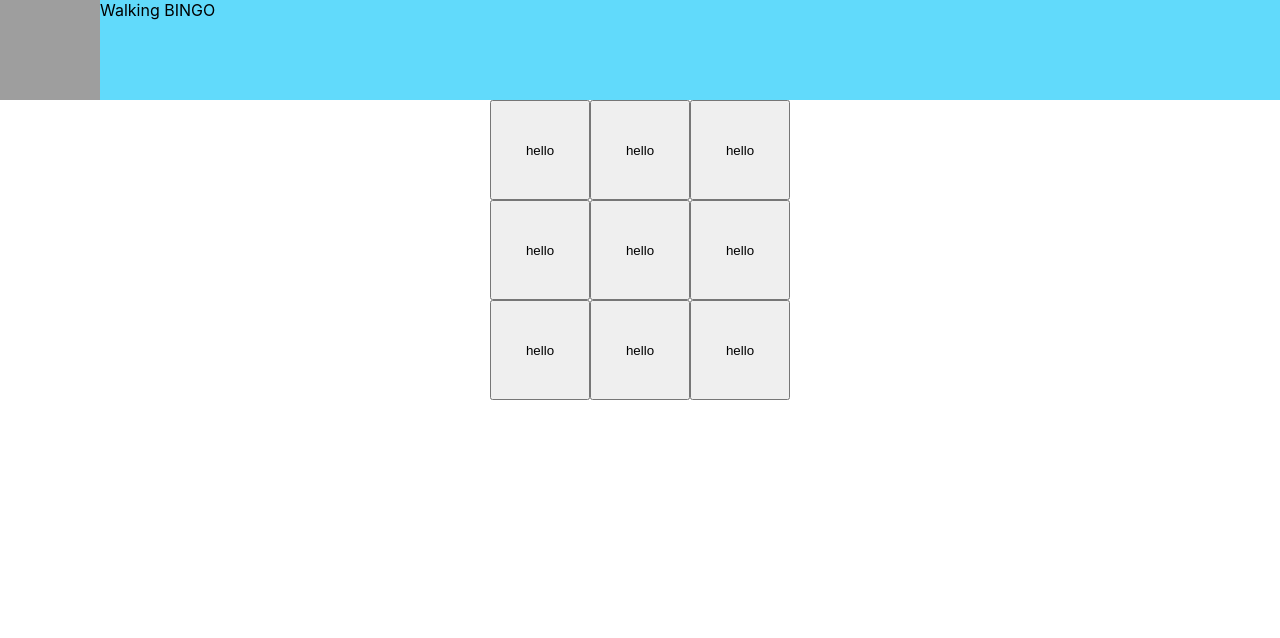
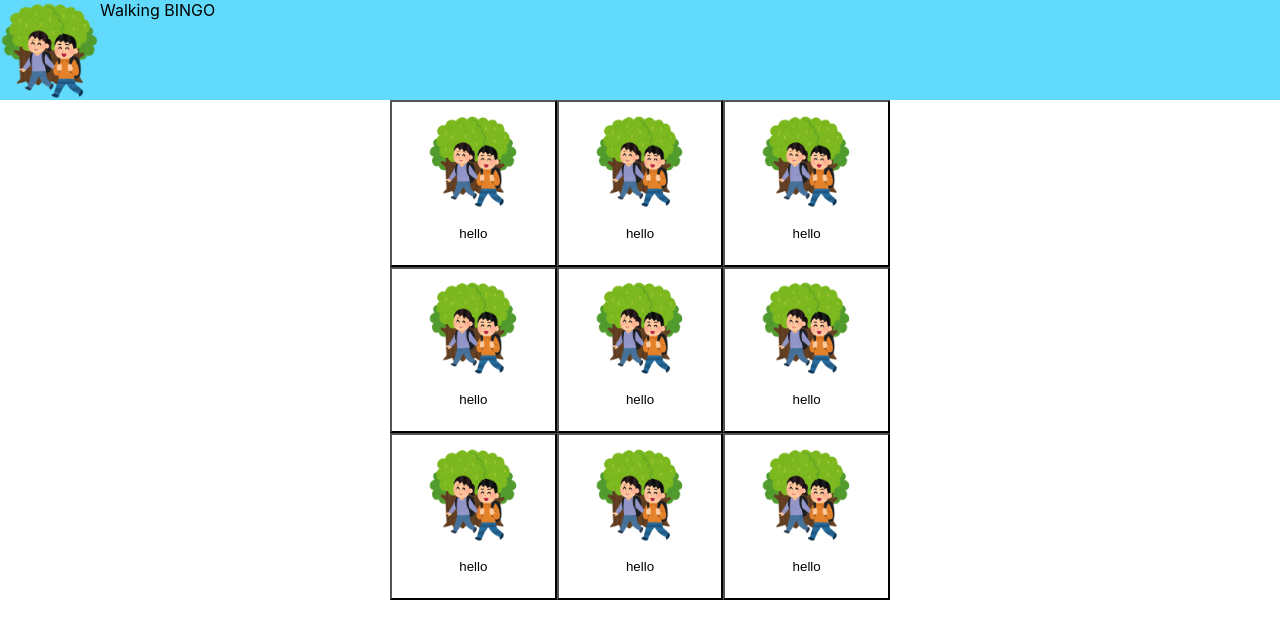
Before and after one commit to H4KB/walking-bingo, a React (Create React App) app: page / in a window 1280 px wide. Shown: the top 638 px of the page. Built offline with nearby package versions, Linux system fonts and the light colour scheme; grey boxes are pictures that could not be loaded.

Commit message:
refactor: Organize Component.

```diff
--- a/src/App.css
+++ b/src/App.css
@@ -29,28 +29,6 @@
   color: #61dafb;
 }
 
-.grid-container {
-  display: grid;
-  grid-template-columns: repeat(3, 1fr);
-  gap: 0 0;
-  margin-right: auto;
-  margin-left: auto;
-  width: 300px;
-  height: 300px;
-}
-
-.grid-item {
-  display: grid;
-  place-items: center;
-  width: 100%;
-  height: 100%;
-}
-
-.square {
-  width: 100%;
-  height: 100%;
-}
-
 @keyframes App-logo-spin {
   from {
     transform: rotate(0deg);
--- a/src/App.tsx
+++ b/src/App.tsx
@@ -1,5 +1,8 @@
 import React from "react";
-import logo from "./img/walking.png";
+
+import Bingo from "./components/Bingo";
+
+import logo from "./images/walking.png";
 import "./App.css";
 
 function App() {
@@ -10,19 +13,7 @@ function App() {
         <div>Walking BINGO</div>
       </header>
       <body>
-        <div id="bingo">
-          <div className="grid-container">
-            {Array(9)
-              .fill(0)
-              .map((_, i) => (
-                <div className="grid-item">
-                  <button key={i} className="square">
-                    hello
-                  </button>
-                </div>
-              ))}
-          </div>
-        </div>
+        <Bingo />
       </body>
     </div>
   );
--- /dev/null
+++ b/src/components/Bingo.css
@@ -0,0 +1,9 @@
+.grid-container {
+  display: grid;
+  grid-template-columns: repeat(3, 1fr);
+  gap: 0 0;
+  margin-right: auto;
+  margin-left: auto;
+  width: 500px;
+  height: 500px;
+}
--- /dev/null
+++ b/src/components/Bingo.tsx
@@ -0,0 +1,21 @@
+import Square from "./Square";
+
+import "./Bingo.css";
+
+import logo from "../images/walking.png";
+
+const Bingo = () => {
+  return (
+    <div id="bingo">
+      <div className="grid-container">
+        {Array(9)
+          .fill(0)
+          .map((_, i) => (
+            <Square id={i} image={logo} text="hello" />
+          ))}
+      </div>
+    </div>
+  );
+};
+
+export default Bingo;
--- /dev/null
+++ b/src/components/Square.css
@@ -0,0 +1,17 @@
+.grid-item {
+  display: grid;
+  place-items: center;
+  width: 100%;
+  height: 100%;
+}
+
+.square {
+  width: 100%;
+  height: 100%;
+  background: none;
+}
+
+.suare-image {
+  width: 60%;
+  height: 60%;
+}
--- /dev/null
+++ b/src/components/Square.tsx
@@ -0,0 +1,20 @@
+import "./Square.css";
+
+type SquareProps = {
+  id: number;
+  image: string;
+  text: string;
+};
+
+const Square = (props: SquareProps) => {
+  return (
+    <div className="grid-item">
+      <button key={props.id} className="square">
+        <img className="suare-image" src={props.image} alt={props.text} />
+        <p>{props.text}</p>
+      </button>
+    </div>
+  );
+};
+
+export default Square;
```
Also changed, not shown: src/images/walking.png (added).
